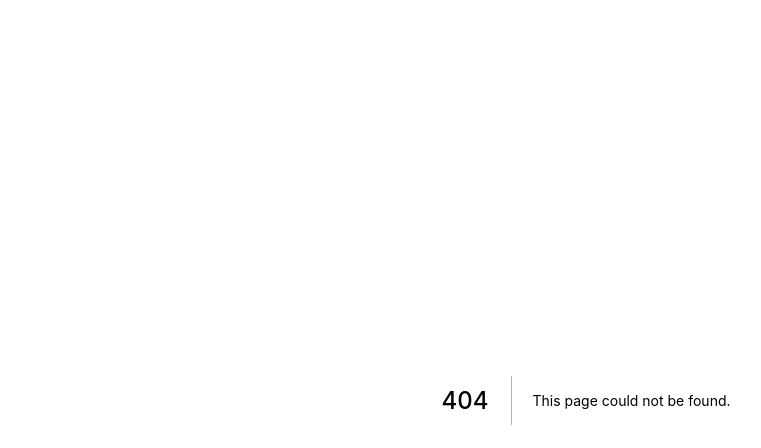
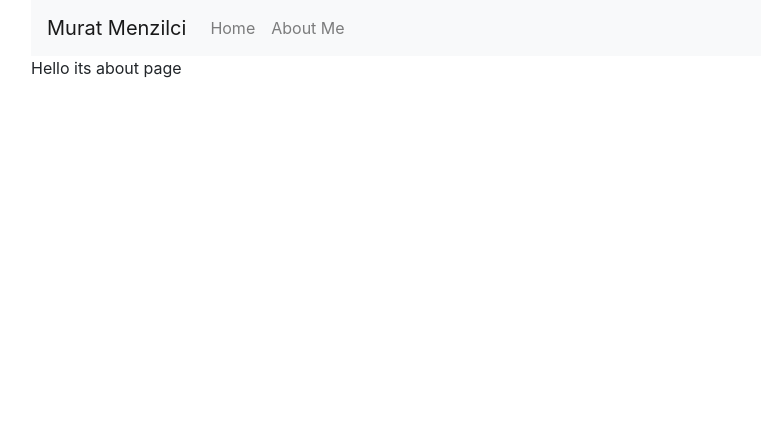
Before and after one commit to Murat0901/myhome, a Next.js app: page /About in a window 1280 px wide. Before the commit this address had no page. Shown: the top 448 px of the page, without its empty margins (54-815 px from the left). Built offline with nearby package versions, Linux system fonts and the light colour scheme.

Commit message:
nav and about add

```diff
--- /dev/null
+++ b/components/Layout.js
@@ -0,0 +1,14 @@
+import Navigation from "./Navigation";
+
+function Layout({ children }) {
+  return (
+    <div>
+      <Navigation />
+      <main>
+          {children}
+      </main>
+    </div>
+  );
+}
+
+export default Layout;
--- /dev/null
+++ b/components/Navigation.js
@@ -0,0 +1,21 @@
+import {Navbar, Nav} from 'react-bootstrap';
+import Link from 'next/link'
+
+function Navigation() {
+  return (
+    <div>
+      <Navbar bg="light" expand="lg">
+        <Navbar.Brand>Murat Menzilci</Navbar.Brand>
+        <Navbar.Toggle aria-controls="basic-navbar-nav" />
+        <Navbar.Collapse id="basic-navbar-nav">
+          <Nav className="mr-auto">
+            <Nav.Link href="/"><a>Home</a></Nav.Link>
+            <Nav.Link href="/about"><a>About Me</a></Nav.Link>
+          </Nav>
+        </Navbar.Collapse>
+      </Navbar>
+    </div>
+  );
+}
+
+export default Navigation;
--- a/package.json
+++ b/package.json
@@ -8,8 +8,10 @@
     "start": "next start"
   },
   "dependencies": {
+    "bootstrap": "^4.4.1",
     "next": "9.3.5",
     "react": "16.13.1",
+    "react-bootstrap": "^1.0.1",
     "react-dom": "16.13.1"
   }
 }
--- /dev/null
+++ b/pages/About.js
@@ -0,0 +1,16 @@
+import React from 'react'
+import Layout from '../components/Layout'
+
+function About() {
+    return (
+        <div className="container">
+            <Layout>
+                <section className="about">
+                    Hello its about page
+                </section>
+            </Layout>
+        </div>
+    )
+}
+
+export default About
--- /dev/null
+++ b/pages/_app.js
@@ -0,0 +1,6 @@
+import 'bootstrap/dist/css/bootstrap.css';
+import './main.css'
+
+export default function MyApp({ Component, pageProps }) {
+  return <Component {...pageProps} />
+}
--- a/pages/index.js
+++ b/pages/index.js
@@ -1,9 +1,10 @@
 import Head from 'next/head'
+import Layout from '../components/Layout'
 
 export default function Home() {
   return (
     <div className="container">
-      <p>Hello Next</p>
+      <Layout/>
     </div>
   )
 }
```
Also changed, not shown: pages/main.css (added), 1 other file (tests, documents, lock files or other folders).
